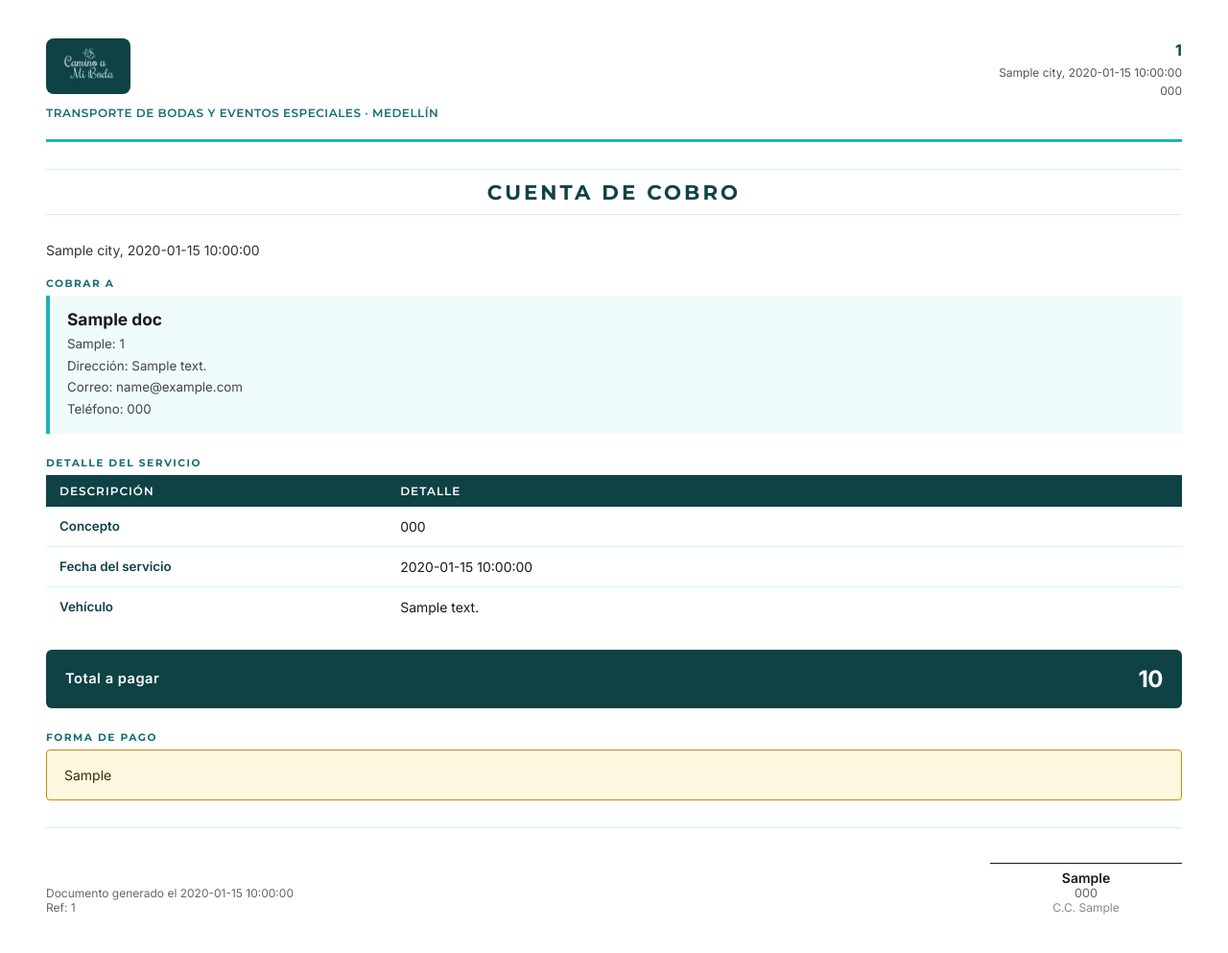
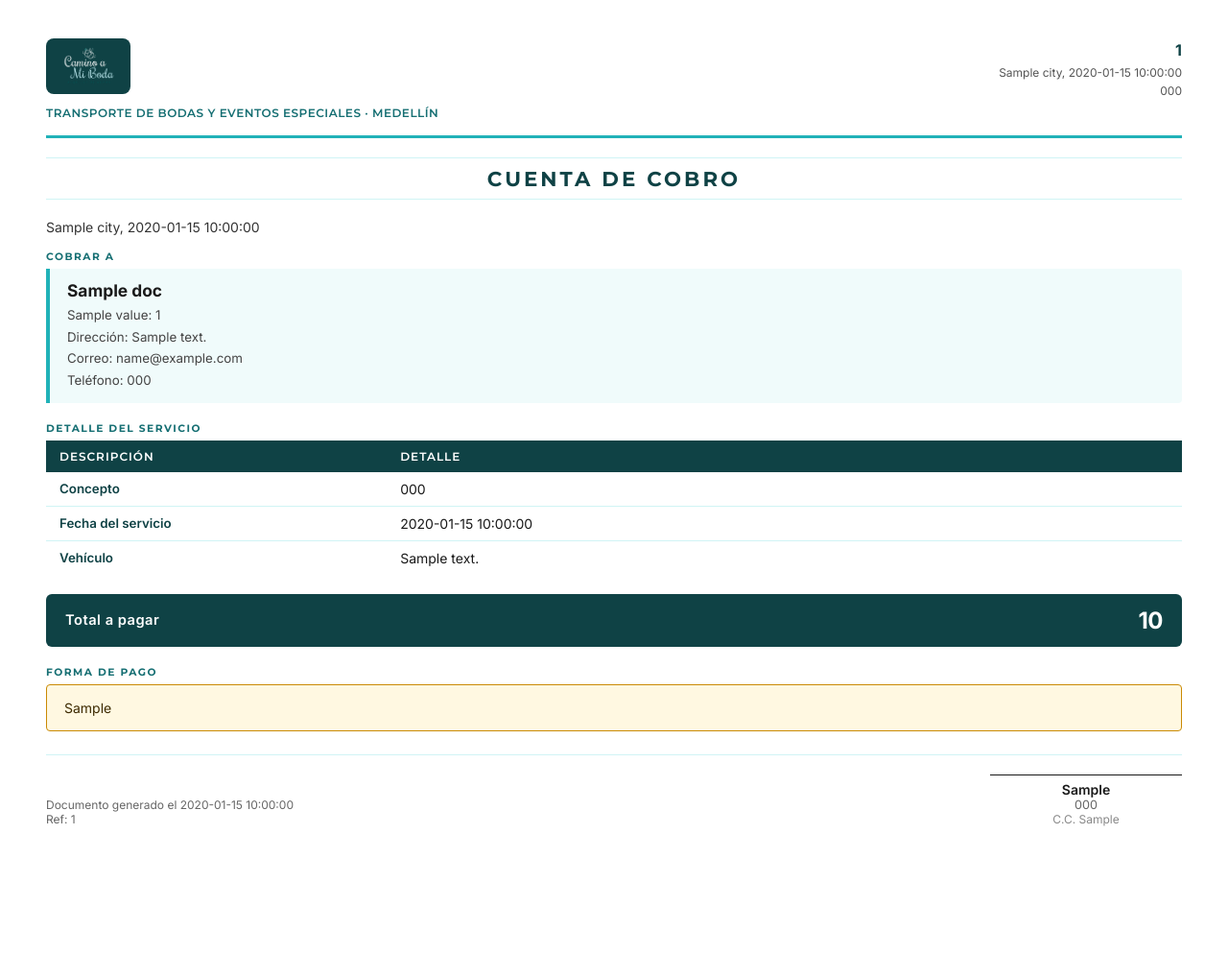
Before and after one commit to pitonisagpt/caminoamiboda, a Python web app: template backend/templates/pdf_formal.html in a window 1280 px wide. Shown: the whole page at 96% size. After the commit the page ends 861 px from the top, so only its background shows below. Run offline with Jinja, Linux system fonts and the light colour scheme; the template is opened without the code that fills it: most values are stand-ins (such as "Sample title", 1, 10 or a date in 2020).

Commit message:
Support company clients and multi-day dates in cuentas de cobro; fix orphaned signature
Three related improvements to billing documents, all discovered/requested
against real documents this session:

- Company (empresa) clients: adds client_type (individual/company) and
  client_legal_rep_name. Also fixes a real pre-existing bug where the PDF
  printed the literal string "IdType.NIT" instead of "NIT" (Jinja2
  stringifying a Python str+Enum instead of using .value).

- Multi-day service dates: adds an optional service_date_end so a cuenta
  de cobro can cover a date range (e.g. "22 al 28 de agosto de 2026")
  instead of forcing a single day. Grammar/labels adjust automatically
  in both PDF formats when a range is present; single-day documents are
  unaffected.

- Fixed the signature ending up alone on a blank second page: both PDF
  templates used a flexbox "sticky footer" (min-height:100vh + margin-
  top:auto) meant for a single screen viewport, which breaks once content
  spans more than one printed page — the signature would get torn away
  from its content. Replaced with normal document flow, added
  break-inside:avoid so the signature block never splits across a page,
  and tightened pdf_formal.html's spacing so typical documents fit on one
  page together with the signature instead of spilling it onto its own.

```diff
--- a/backend/templates/pdf_formal.html
+++ b/backend/templates/pdf_formal.html
@@ -16,9 +16,6 @@
 
     .page {
       padding: 40px 48px;
-      min-height: 100vh;
-      display: flex;
-      flex-direction: column;
     }
 
     /* ── Header ── */
@@ -27,8 +24,8 @@
       justify-content: space-between;
       align-items: flex-start;
       border-bottom: 3px solid #21b2b8;
-      padding-bottom: 20px;
-      margin-bottom: 28px;
+      padding-bottom: 16px;
+      margin-bottom: 20px;
     }
 
     .brand-tagline {
@@ -63,15 +60,15 @@
       color: #0f4245;
       letter-spacing: 3px;
       text-transform: uppercase;
-      margin-bottom: 28px;
-      padding: 10px 0;
+      margin-bottom: 20px;
+      padding: 8px 0;
       border-top: 1px solid #d0f4f5;
       border-bottom: 1px solid #d0f4f5;
     }
 
     /* ── Date ── */
     .date-line {
-      margin-bottom: 20px;
+      margin-bottom: 16px;
       font-size: 10.5pt;
       color: #333;
     }
@@ -90,8 +87,8 @@
     .client-block {
       background: #f0fbfb;
       border-left: 4px solid #21b2b8;
-      padding: 14px 18px;
-      margin-bottom: 24px;
+      padding: 12px 18px;
+      margin-bottom: 20px;
       border-radius: 0 4px 4px 0;
     }
 
@@ -112,7 +109,7 @@
     .concept-table {
       width: 100%;
       border-collapse: collapse;
-      margin-bottom: 24px;
+      margin-bottom: 20px;
     }
 
     .concept-table th {
@@ -128,7 +125,7 @@
     }
 
     .concept-table td {
-      padding: 12px 14px;
+      padding: 9px 14px;
       border-bottom: 1px solid #d0f4f5;
       font-size: 10.5pt;
       vertical-align: top;
@@ -153,9 +150,9 @@
     .total-box {
       background: #0f4245;
       color: #fff;
-      padding: 16px 20px;
+      padding: 13px 20px;
       border-radius: 6px;
-      margin-bottom: 24px;
+      margin-bottom: 20px;
       display: flex;
       justify-content: space-between;
       align-items: center;
@@ -175,14 +172,14 @@
 
     /* ── Payment ── */
     .payment-block {
-      margin-bottom: 28px;
+      margin-bottom: 20px;
     }
 
     .payment-box {
       background: #fff8e1;
       border: 1px solid #CA8A04;
       border-radius: 4px;
-      padding: 14px 18px;
+      padding: 12px 18px;
       font-size: 10.5pt;
       color: #3d2a00;
       line-height: 1.7;
@@ -190,12 +187,14 @@
 
     /* ── Footer / Signature ── */
     .footer {
-      margin-top: auto;
-      padding-top: 36px;
+      margin-top: 24px;
+      padding-top: 20px;
       border-top: 1px solid #d0f4f5;
       display: flex;
       justify-content: space-between;
       align-items: flex-end;
+      break-inside: avoid;
+      page-break-inside: avoid;
     }
 
     .signature-block {
@@ -254,8 +253,11 @@
     <div class="section-label">Cobrar a</div>
     <div class="client-block">
       <div class="client-name">{{ doc.client_name }}</div>
+      {% if doc.client_type.value == 'company' and doc.client_legal_rep_name %}
+      <div class="client-detail">Representante legal: {{ doc.client_legal_rep_name }}</div>
+      {% endif %}
       <div class="client-detail">
-        {{ doc.client_id_type }}: {{ doc.client_id_number }}
+        {{ doc.client_id_type.value }}: {{ doc.client_id_number }}
         {% if doc.client_address %}<br>Dirección: {{ doc.client_address }}{% endif %}
         {% if doc.client_email %}<br>Correo: {{ doc.client_email }}{% endif %}
         {% if doc.client_phone %}<br>Teléfono: {{ doc.client_phone }}{% endif %}
@@ -277,7 +279,7 @@
           <td class="value-col">{{ doc.concept }}</td>
         </tr>
         <tr>
-          <td class="label-col">Fecha del servicio</td>
+          <td class="label-col">{% if doc.service_date_end and doc.service_date_end != doc.service_date %}Fechas del servicio{% else %}Fecha del servicio{% endif %}</td>
           <td class="value-col">{{ formatted_service_date }}</td>
         </tr>
         {% if doc.vehicle_description %}
```
Also changed, not shown: backend/alembic/versions/0044_add_client_type_to_billing_documents.py (added, +23 -0 lines), backend/alembic/versions/0045_add_service_date_end_to_billing_documents.py (added, +21 -0 lines), backend/app/models/billing_document.py (+8 -0 lines), backend/app/schemas/billing_document.py (+21 -1 lines), backend/app/services/pdf_generator.py (+9 -1 lines), backend/templates/pdf_letter.html (+9 -6 lines), frontend/src/pages/BillingDocuments/BillingDocumentDetail.tsx (+14 -2 lines), frontend/src/pages/BillingDocuments/BillingDocumentForm.tsx (+64 -3 lines), frontend/src/types/index.ts (+7 -0 lines).
